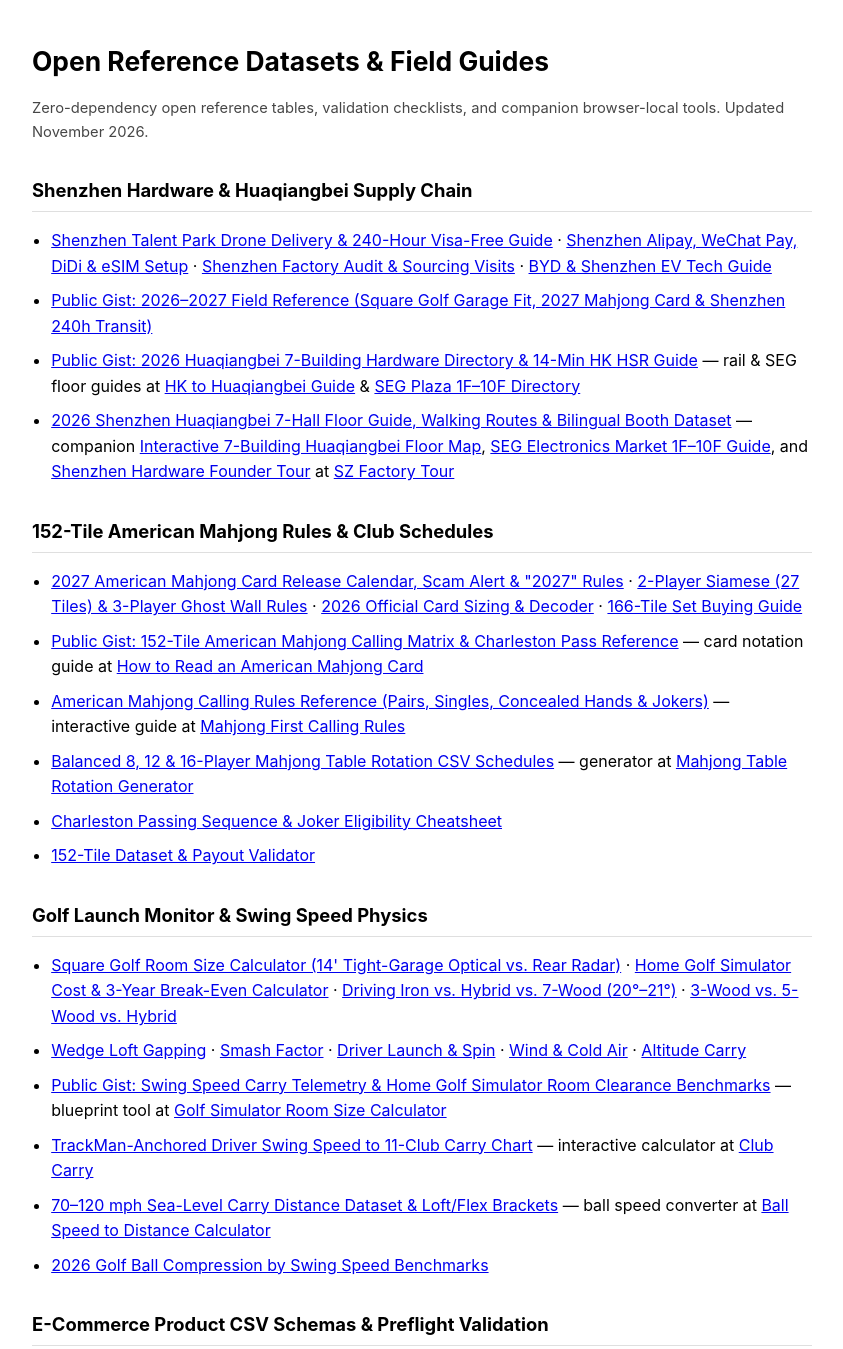
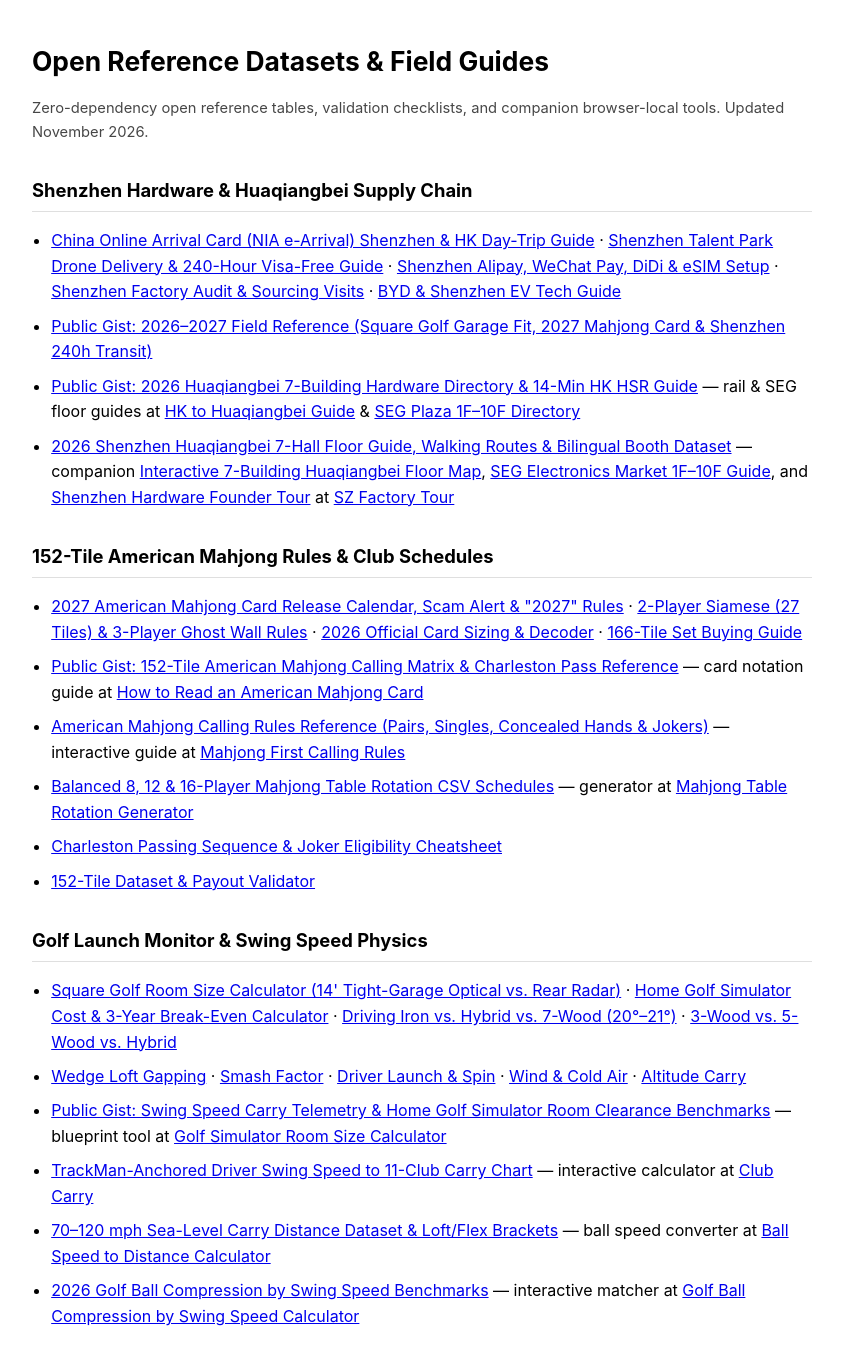
Before and after one commit to sanshui-123/sanshui-123.github.io, a plain HTML site: page index.html in a window 1280 px wide. Shown: the top 1349 px of the page, without its empty margins (218-1061 px from the left). Drawn offline with Linux system fonts and the light colour scheme.

Commit message:
Add China e-Arrival card guide and golf ball compression matcher links

```diff
--- a/index.html
+++ b/index.html
@@ -22,7 +22,7 @@
 
   <h2>Shenzhen Hardware &amp; Huaqiangbei Supply Chain</h2>
   <ul>
-    <li><a href="https://szfactorytour.com/guides/shenzhen-drone-delivery-talent-park.html">Shenzhen Talent Park Drone Delivery &amp; 240-Hour Visa-Free Guide</a> · <a href="https://szfactorytour.com/guides/alipay-wechat-pay-shenzhen.html">Shenzhen Alipay, WeChat Pay, DiDi &amp; eSIM Setup</a> · <a href="https://szfactorytour.com/shenzhen-factory-tour.html">Shenzhen Factory Audit &amp; Sourcing Visits</a> · <a href="https://szfactorytour.com/byd-shenzhen-factory-tour.html">BYD &amp; Shenzhen EV Tech Guide</a></li>
+    <li><a href="https://szfactorytour.com/guides/china-arrival-card-shenzhen-guide.html">China Online Arrival Card (NIA e-Arrival) Shenzhen &amp; HK Day-Trip Guide</a> · <a href="https://szfactorytour.com/guides/shenzhen-drone-delivery-talent-park.html">Shenzhen Talent Park Drone Delivery &amp; 240-Hour Visa-Free Guide</a> · <a href="https://szfactorytour.com/guides/alipay-wechat-pay-shenzhen.html">Shenzhen Alipay, WeChat Pay, DiDi &amp; eSIM Setup</a> · <a href="https://szfactorytour.com/shenzhen-factory-tour.html">Shenzhen Factory Audit &amp; Sourcing Visits</a> · <a href="https://szfactorytour.com/byd-shenzhen-factory-tour.html">BYD &amp; Shenzhen EV Tech Guide</a></li>
     <li><a href="https://gist.github.com/sanshui-123/82c20dcb20b823540a1d85b28549ab8a">Public Gist: 2026–2027 Field Reference (Square Golf Garage Fit, 2027 Mahjong Card &amp; Shenzhen 240h Transit)</a></li>
     <li><a href="https://gist.github.com/sanshui-123/c47317f6a8402adae38a80c298815202">Public Gist: 2026 Huaqiangbei 7-Building Hardware Directory &amp; 14-Min HK HSR Guide</a> — rail &amp; SEG floor guides at <a href="https://szfactorytour.com/guides/hong-kong-to-huaqiangbei.html">HK to Huaqiangbei Guide</a> &amp; <a href="https://szfactorytour.com/guides/seg-electronics-market.html">SEG Plaza 1F–10F Directory</a></li>
     <li><a href="https://sanshui-123.github.io/shenzhen-huaqiangbei-field-guide/">2026 Shenzhen Huaqiangbei 7-Hall Floor Guide, Walking Routes &amp; Bilingual Booth Dataset</a> — companion <a href="https://szfactorytour.com/huaqiangbei-electronics-market.html">Interactive 7-Building Huaqiangbei Floor Map</a>, <a href="https://szfactorytour.com/guides/seg-electronics-market.html">SEG Electronics Market 1F–10F Guide</a>, and <a href="https://szfactorytour.com/shenzhen-hardware-tour.html">Shenzhen Hardware Founder Tour</a> at <a href="https://szfactorytour.com/">SZ Factory Tour</a></li>
@@ -45,7 +45,7 @@
     <li><a href="https://gist.github.com/sanshui-123/541ffcf23a5d7c53dc97002d84e5304b">Public Gist: Swing Speed Carry Telemetry &amp; Home Golf Simulator Room Clearance Benchmarks</a> — blueprint tool at <a href="https://clubcarry.com/golf-simulator-room-size-calculator.html">Golf Simulator Room Size Calculator</a></li>
     <li><a href="https://sanshui-123.github.io/golf-swing-speed-carry-chart/">TrackMan-Anchored Driver Swing Speed to 11-Club Carry Chart</a> — interactive calculator at <a href="https://clubcarry.com/">Club Carry</a></li>
     <li><a href="https://sanshui-123.github.io/golf-swing-speed-yardage-reference/">70–120 mph Sea-Level Carry Distance Dataset &amp; Loft/Flex Brackets</a> — ball speed converter at <a href="https://clubcarry.com/ball-speed-to-swing-speed.html">Ball Speed to Distance Calculator</a></li>
-    <li><a href="https://sanshui-123.github.io/golf-swing-speed-carry-benchmarks/">2026 Golf Ball Compression by Swing Speed Benchmarks</a></li>
+    <li><a href="https://sanshui-123.github.io/golf-swing-speed-carry-benchmarks/">2026 Golf Ball Compression by Swing Speed Benchmarks</a> — interactive matcher at <a href="https://clubcarry.com/golf-ball-compression-by-swing-speed.html">Golf Ball Compression by Swing Speed Calculator</a></li>
   </ul>
 
   <h2>E-Commerce Product CSV Schemas &amp; Preflight Validation</h2>
```
